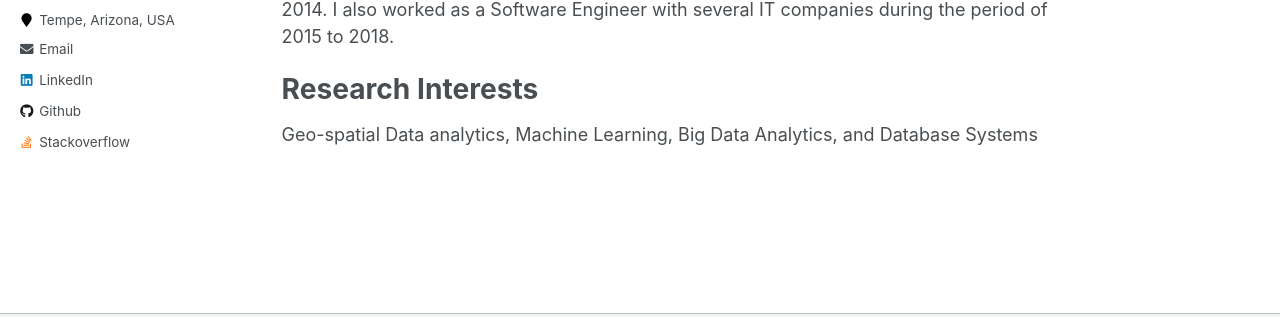
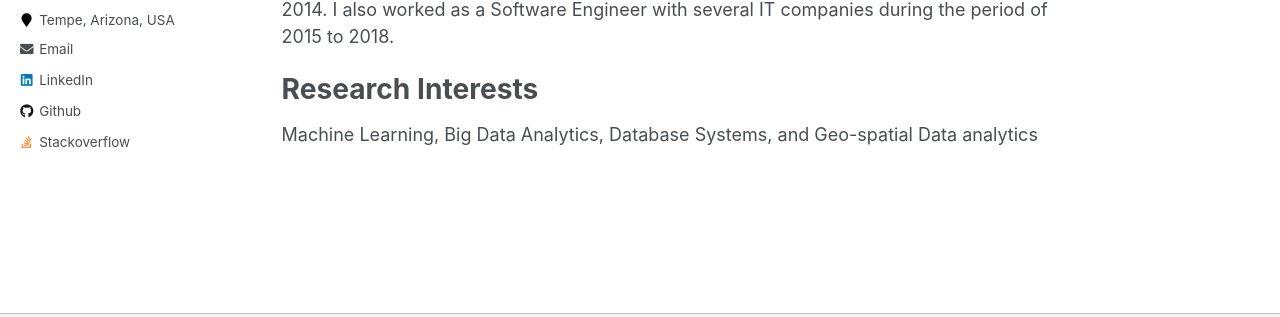
Before and after one commit to kanchanchy/kanchanchy.github.io, a Jekyll site: the page built from _pages/about.md, in a window 1280 px wide. Shown: the part 431-748 px from the top of the page. Built offline with Jekyll 4.4.1, drawn with Linux system fonts in a browser that asks for light colours.

Commit message:
'changes'

```diff
--- a/_pages/about.md
+++ b/_pages/about.md
@@ -14,4 +14,4 @@ Before joining Arizona State University, I obtained my Bachelor of Science in Co
 
 Research Interests
 ======
-Geo-spatial Data analytics, Machine Learning, Big Data Analytics, and Database Systems
+Machine Learning, Big Data Analytics, Database Systems, and Geo-spatial Data analytics
```
